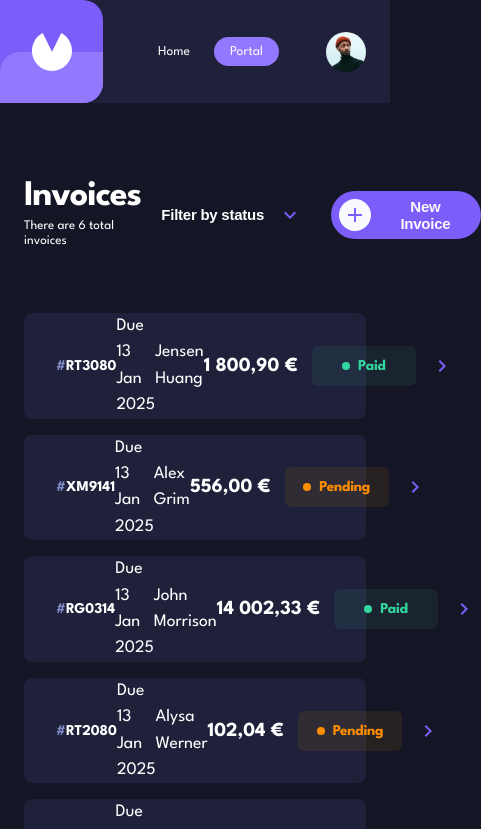
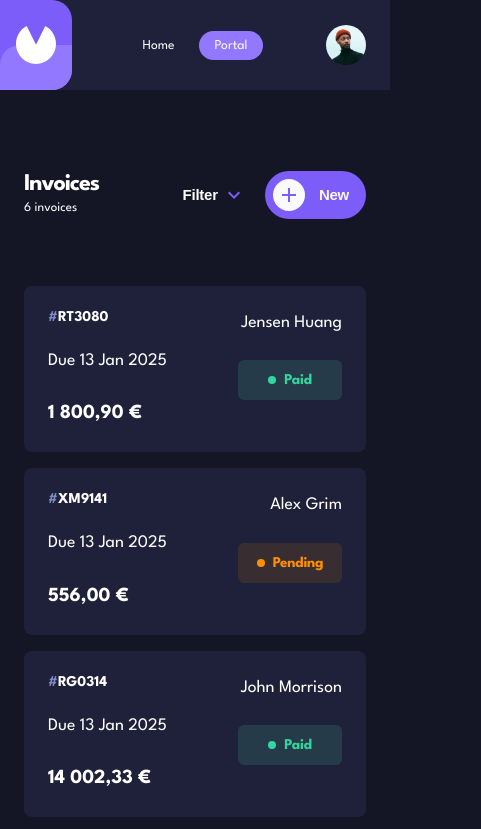
Before and after one commit to VictorKevz/InvoEase, a React (Vite) app: page /InvoEase/portal in a window 390 px wide. Shown: the top 829 px of the page, 481 px wide, since content can reach past the window. Built offline with nearby package versions, Linux system fonts and the light colour scheme.

Commit message:
Implement mobile responsiveness

```diff
--- a/src/App.css
+++ b/src/App.css
@@ -44,8 +44,12 @@
   background: #f9fafe !important;
   color: var(--accent-purple) !important;
 }
+.mobile {
+  display: none !important;
+}
+/* MEDIA QUERIES FOR THE WHOLE APPLICATION */
+/* TABLET SCREEN STYLES .....................*/
 
-/* MEDIA QUERIES FOR THE WHOLE APPLICATION */
 @media screen and (max-width: 1024px) {
   /* (1) NAVBAR */
   .outer-container {
@@ -83,7 +87,7 @@
   }
   .active-link {
     border-radius: 1.25rem !important;
-    padding: .5rem 1rem!important;
+    padding: 0.5rem 1rem !important;
   }
   .profile {
     border: none !important;
@@ -98,7 +102,135 @@
   }
   .form-content {
     height: 550px !important;
+  }
+  /* (3) HOME .....................*/
+  .home-header {
+    flex-direction: column-reverse !important;
+    margin-top: 3rem !important;
+  }
+  .home-text-wrapper {
+    align-items: center !important;
+    text-align: center !important;
+  }
+  .feature-card-wrapper {
+    grid-template-columns: 1fr 1fr !important;
+    row-gap: 4rem !important;
+  }
+  .feature-card:nth-child(3) {
+    grid-column: span 2 !important;
+  }
+}
 
+/* MOBILE SCREEN STYLES .....................*/
+@media screen and (max-width: 768px) {
+  .logo-item {
+    height: 90px !important;
+    width: 72px !important;
   }
 
+  /* (1) INVOICE CARDS AND FILTERS .....................*/
+
+  .filter-newInvoice-wrapper {
+    gap: 1.2rem !important;
+  }
+  .filter-subtext,
+  .invoice-subtext {
+    display: none !important;
+  }
+  .new-invoice-btn {
+    min-width: fit-content !important;
+    width: fit-content !important;
+  }
+  .add-icon {
+    margin-right: 0.5rem !important;
+  }
+  .invoice-card-content {
+    padding: 1.5rem !important;
+    align-items: flex-start !important;
+  }
+  .invoice-id-due-total-wrapper {
+    flex-direction: column !important;
+    gap: 1.5rem !important;
+    align-items: flex-start !important;
+  }
+  .total-status-wrapper {
+    flex-direction: column !important;
+    gap: 1.5rem !important;
+    align-items: flex-end !important;
+  }
+  .client-name.mobile {
+    text-align: right !important;
+  }
+  .mobile {
+    display: flex !important;
+  }
+  .desktop,
+  .arrow-icon.card {
+    display: none !important;
+  }
+  /* (2) HOME PAGE .....................*/
+  .feature-card-wrapper {
+    grid-template-columns: 1fr !important;
+    max-width: 500px !important;
+  }
+  .feature-card:nth-child(3) {
+    grid-column: span 1 !important;
+  }
+  /* (3) FORM COMPONENT .....................*/
+  .form-container {
+    max-width: 100% !important;
+    padding: 3rem 1.5rem !important;
+    border-radius: 0 !important;
+  }
+  /* (4) DETAILS PAGE.....................*/
+  .details-status {
+    width: 100% !important;
+    display: flex !important;
+    justify-content: space-between !important;
+    align-items: center !important;
+  }
+  .edit-delete-paid-wrapper.mobile{
+    display: flex !important;
+    justify-content: flex-end !important;
+    align-items: center !important;
+    gap: 1.5rem !important;
+  }
+  .items-header {
+    display: none !important;
+  }
+
+  .item {
+    grid-template-columns: repeat(2, 1fr) !important;
+  }
+
+  .qty-price-wrapper {
+    width: 100%;
+  }
+  .item-value.qty-price {
+    color: var(--accent-purple) !important;
+    font-weight: normal;
+  }
+  /* (5) SETTINGS PAGE .....................*/
+  .wrapper.settings {
+    min-height: 70vh !important;
+  }
+  .theme-wrapper {
+    flex-direction: column !important;
+    gap: 1.5rem !important;
+    padding: 2rem 1.5rem !important;
+  }
+  .slider {
+    max-width: 100% !important;
+    flex-direction: row !important;
+    border-radius: 1rem !important;
+    padding: 1rem !important;
+  }
+  .slider-text {
+    display: none !important;
+  }
+  .slider-btn {
+    width: fit-content !important;
+    border: 1px solid var(--neutral-light) !important;
+    border-radius: 0.5rem !important;
+  }
 }
--- a/src/components/Form/form.css
+++ b/src/components/Form/form.css
@@ -8,7 +8,7 @@
   align-items: stretch;
   gap: 1.5rem;
   height: 100vh;
-  z-index: 10;
+  z-index: 50;
   background-color: #040505ba;
 }
 .form-container {
--- a/src/components/InvoiceCard.jsx
+++ b/src/components/InvoiceCard.jsx
@@ -22,6 +22,7 @@ function InvoiceCard() {
               aria-label={`View details for invoice ${obj?.id}`}
               >
                 <article className="invoice-card-content">
+                  <div className="invoice-id-due-total-wrapper">
                   <h2 className="card-title">
                     <span className="hash-sign">#</span>
                     {obj?.id}
@@ -29,13 +30,21 @@ function InvoiceCard() {
                   <p className="due-date">
                     Due {formatDate(obj?.paymentDue)}
                   </p>
-                  <p className="client-name">{obj?.client?.name}</p>
-                  <div className="total-status-wrapper">
-                    <p className="total">
+                  <p className="total mobile">
                       {formatCurrency(obj?.total)}
                     </p>
+                  </div>
+
+                  <p className="client-name desktop">{obj?.client?.name}</p>
+
+                  <div className="total-status-wrapper">
+                    <p className="total desktop">
+                      {formatCurrency(obj?.total)}
+                    </p>
+                    <p className="client-name mobile">{obj?.client?.name}</p>
+
                     <StatusBar obj={obj} />
-                    <KeyboardArrowRight className="arrow-icon" aria-hidden="true" />
+                    <KeyboardArrowRight className="arrow-icon card" aria-hidden="true" />
                   </div>
                 </article>
               </Link>
--- a/src/components/NavBar/navbar.css
+++ b/src/components/NavBar/navbar.css
@@ -17,7 +17,7 @@
   align-items: center;
   flex-direction: column;
   height: 103px;
-  background-color: var(--dark-alt);
+  /* background-color: var(--dark-alt); */
   width: 100%;
   position: relative;
   background-color: var(--primary-color);
--- a/src/pages/DetailedInvoice/DetailsInvoicePage.jsx
+++ b/src/pages/DetailedInvoice/DetailsInvoicePage.jsx
@@ -8,8 +8,14 @@ import InvoiceButton from "../../components/InvoiceButton";
 import Modal from "../../components/Modal/Modal";
 import { useReactToPrint } from "react-to-print";
 function DetailsInvoicePage() {
-  const { invoice, settings, filteredData, dispatchForm, formatCurrency, formatDate } =
-    useContext(DataContext);
+  const {
+    invoice,
+    settings,
+    filteredData,
+    dispatchForm,
+    formatCurrency,
+    formatDate,
+  } = useContext(DataContext);
 
   const { id } = useParams();
   const currentObj = invoice?.invoiceData?.find((obj) => obj?.id === id);
@@ -54,16 +60,20 @@ function DetailsInvoicePage() {
       </header>
       <div className="detailsPage-content-wrapper">
         <div className="details-actions-card">
-          <p className="details-status">
+          <span className="details-status">
             Status <StatusBar obj={currentObj} />
-          </p>
-          <div className="edit-delete-paid-wrapper">
+          </span>
+          <div className="edit-delete-paid-wrapper desktop">
             {!isPaid && <InvoiceButton data={editData} />}
             <InvoiceButton data={deleteData} />
             {isPending && <InvoiceButton data={paidData} />}
           </div>
         </div>
-        <section className="details-content-card" ref={contentRef} style={{fontFamily: settings.fontTheme}}>
+        <section
+          className="details-content-card"
+          ref={contentRef}
+          style={{ fontFamily: settings.fontTheme }}
+        >
           <header className="detailsPage-invoice-address">
             <div className="company-client-address-wrapper">
               <div className="company-avatar-print">
@@ -103,32 +113,47 @@ function DetailsInvoicePage() {
             </div>
             <div className="date">
               <p className="details-label">Invoice Date</p>
-              <span className="details-value">{formatDate(currentObj?.createdAt)}</span>
+              <span className="details-value">
+                {formatDate(currentObj?.createdAt)}
+              </span>
             </div>
             <div className="due">
               <p className="details-label">Due Date</p>
-              <span className="details-value">{formatDate(currentObj?.paymentDue)}</span>
+              <span className="details-value">
+                {formatDate(currentObj?.paymentDue)}
+              </span>
             </div>
           </div>
           <div className="details-invoice-wrapper">
             <h2 className="invoice-id">Invoice #{currentObj?.id}</h2>
             <header className="items-header">
-              {items.map((item) => (
-                <span className="item-header" key={item}>
-                  {item}
-                </span>
+              {items.map((item, i) => (
+                <div className="item-header">
+                  {i === 0 ? (
+                    <span className="item-label">{item}</span>
+                  ) : (
+                    <div className="qty-price-total-wrapper">
+                      <span className="item-label ">{item}</span>
+                    </div>
+                  )}
+                </div>
               ))}
             </header>
             <ul className="items-list">
               {currentObj?.items.map((item) => (
                 <li className="item" key={item.name}>
                   <span className="item-value">{item?.name}</span>
-                  <span className="item-value">{item?.quantity}</span>
-                  <span className="item-value">
+                  <span className="item-value desktop">{item?.quantity}</span>
+                  <span className="item-value desktop">
                     {formatCurrency(item?.price)}
                   </span>
-                  <span className="item-value">
+                  <span className="item-value total">
                     {formatCurrency(item?.total)}
+                  </span>
+                  <span className="qty-price-wrapper mobile">
+                    <span className="item-value qty-price">
+                      {item?.quantity} x {formatCurrency(item?.price)}
+                    </span>
                   </span>
                 </li>
               ))}
@@ -141,6 +166,11 @@ function DetailsInvoicePage() {
             </div>
           </div>
         </section>
+        <div className="edit-delete-paid-wrapper mobile">
+          {!isPaid && <InvoiceButton data={editData} />}
+          <InvoiceButton data={deleteData} />
+          {isPending && <InvoiceButton data={paidData} />}
+        </div>
       </div>
       {invoice.warningModal.show && <Modal />}
     </div>
--- a/src/pages/Home/Home.jsx
+++ b/src/pages/Home/Home.jsx
@@ -33,7 +33,7 @@ function Home() {
       </header>
 
       <div className="home-features">
-        <h2 className="feature-title">Why Choose InvoEase?</h2>
+        <h2 className="feature-title">Why InvoEase?</h2>
         <div className="feature-card-wrapper">
           {homeData.map((feature) => (
             <div key={feature.id} className="feature-card">
@@ -42,7 +42,7 @@ function Home() {
               </span>
               <h2 className="feature-card-title">{feature.title}</h2>
               <p className="feature-parag">{feature.parag}</p>
-              <Link to="/portal" className="feature-link">Create Invoice</Link>
+              <Link to={feature.url} className="feature-link">{feature.cta}</Link>
             </div>
           ))}
         </div>
--- a/src/pages/Portal/Portal.jsx
+++ b/src/pages/Portal/Portal.jsx
@@ -14,9 +14,12 @@ function Portal() {
       <header className="portal-header">
         <div className="portal-text-wrapper">
           <h1 className="portal-title">Invoices</h1>
-          <p className="portal-parag">{`There are ${
+          <p className="portal-parag desktop">{`There are ${
             totalInvoices > 0 ? totalInvoices : 0
           } total invoices`}</p>
+          <p className="portal-parag mobile">{`${
+            totalInvoices > 0 ? totalInvoices : 0
+          } invoices`}</p>
         </div>
         <div className="filter-newInvoice-wrapper">
           <div className="filter-wrapper">
@@ -25,7 +28,7 @@ function Portal() {
               className="filter-button"
               onClick={() => dispatchInvoice({ type: "TOGGLE_STATUS" })}
             >
-              Filter by status
+              Filter<span className="filter-subtext">by status</span>
               {invoice.showStatus ? (
                 <KeyboardArrowUp className="arrow-menu" />
               ) : (
@@ -47,12 +50,11 @@ function Portal() {
             <span className="add-icon">
               <Add />
             </span>
-            New Invoice
+            New <span className="invoice-subtext"> Invoice</span>
           </button>
         </div>
       </header>
       <InvoiceCard />
-
     </section>
   );
 }
--- a/src/pages/Portal/portal.css
+++ b/src/pages/Portal/portal.css
@@ -7,7 +7,7 @@
   display: flex;
   justify-content: space-between;
   align-items: center;
-  gap: 2rem;
+  gap: 1.5rem;
   max-width: 730px;
   width: 100%;
   min-height: 55px;
@@ -18,7 +18,7 @@
   align-items: flex-start;
 }
 .portal-title {
-  font-size: 2.25rem;
+  font-size: clamp(1.5rem, 5vw, 2.5rem);
   font-weight: bold;
   margin-bottom: 0.375rem;
   line-height: auto;
@@ -44,7 +44,7 @@
 .filter-button {
   width: 100%;
   justify-content: space-between;
-  gap: 0.875rem;
+  gap: 0.275rem;
   font-size: 0.9375rem;
   font-weight: bold;
   letter-spacing: -0.015625rem;
@@ -58,8 +58,8 @@
   min-width: 150px;
   height: 48px;
   justify-content: flex-start;
-  gap: 1rem;
-  padding: 0 1.0625rem 0 0.5rem;
+  gap: .35rem;
+  padding: 0 1.0625rem 0 .5rem;
   border-radius: 1.5rem;
   color: var(--light-text);
   background-color: var(--primary-color);
@@ -76,6 +76,7 @@
   border-radius: 50%;
   background-color: var(--light-text);
   color: var(--primary-color);
+  margin-right: 1rem;
 }
 /* FILTERS STYLES.......................... */
 .filter-list {
@@ -126,7 +127,7 @@
   display: flex;
   flex-direction: column;
   gap: 1rem;
-  margin-top: 4rem;
+  margin-block: 4rem;
 }
 .invoice-list-wrapper,
 .invoice-card-list,
@@ -146,11 +147,17 @@
   text-align: left;
   transition: 0.3s ease-in-out;
 }
+.invoice-id-due-total-wrapper {
+  display: flex;
+  gap: 1.5rem;
+  align-items: center;
+}
 .card-title {
   font-size: 0.9375rem;
   font-weight: bold;
   color: var(--white);
 }
+
 .hash-sign {
   color: var(--accent-purple);
 }
@@ -164,6 +171,9 @@
   min-width: max-content;
   font-size: 1.25rem;
   font-weight: bold;
+}
+.total.mobile {
+  display: none;
 }
 .status {
   width: 104px;
@@ -179,16 +189,16 @@
   gap: 0.5rem;
 }
 .status.paid {
-  background-color: #5de2b611;
+  background-color: #5de2b622;
   color: var(--green);
 }
 .status.pending {
-  background-color: #ff910016;
+  background-color: #ff91001e;
   color: var(--orange);
 }
 .status.draft {
   color: var(--neutral-light);
-  background-color: #dfe3fa1b;
+  background-color: #737fc021;
 }
 .arrow-icon {
   color: var(--primary-color);
--- a/src/pages/Settings/settings.css
+++ b/src/pages/Settings/settings.css
@@ -63,7 +63,7 @@
   }
   .slider-icon {
     font-size: 1.5rem !important;
-    color: var(--white);
+    color: var(--neutral-light);
     opacity: 0.8;
   }
   /* .active-icon {
```
Also changed, not shown: src/pages/DetailedInvoice/detailsPage.css (+40 -20 lines), src/pages/Home/home.css (+7 -5 lines), src/pages/Home/homeData.js (+14 -7 lines).
